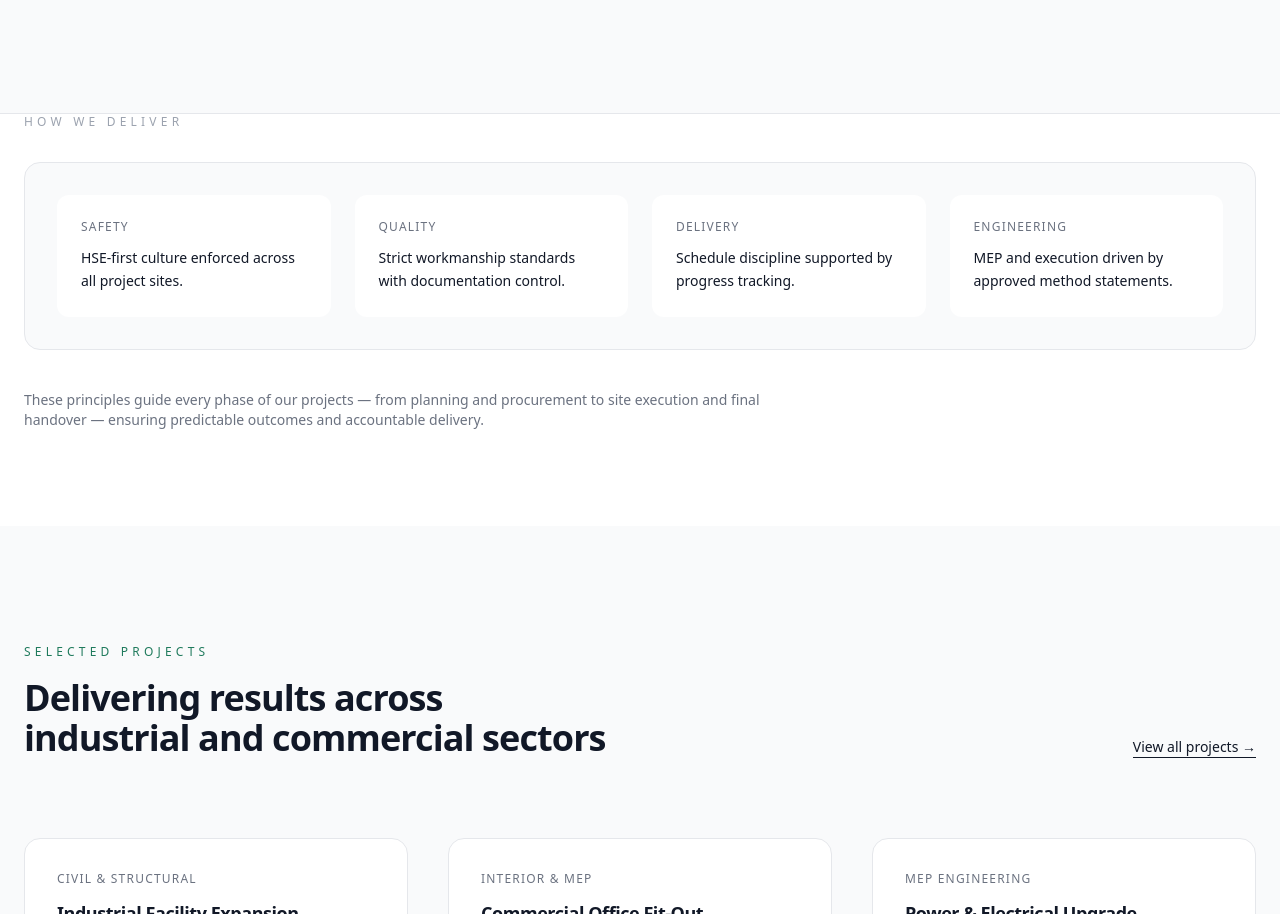
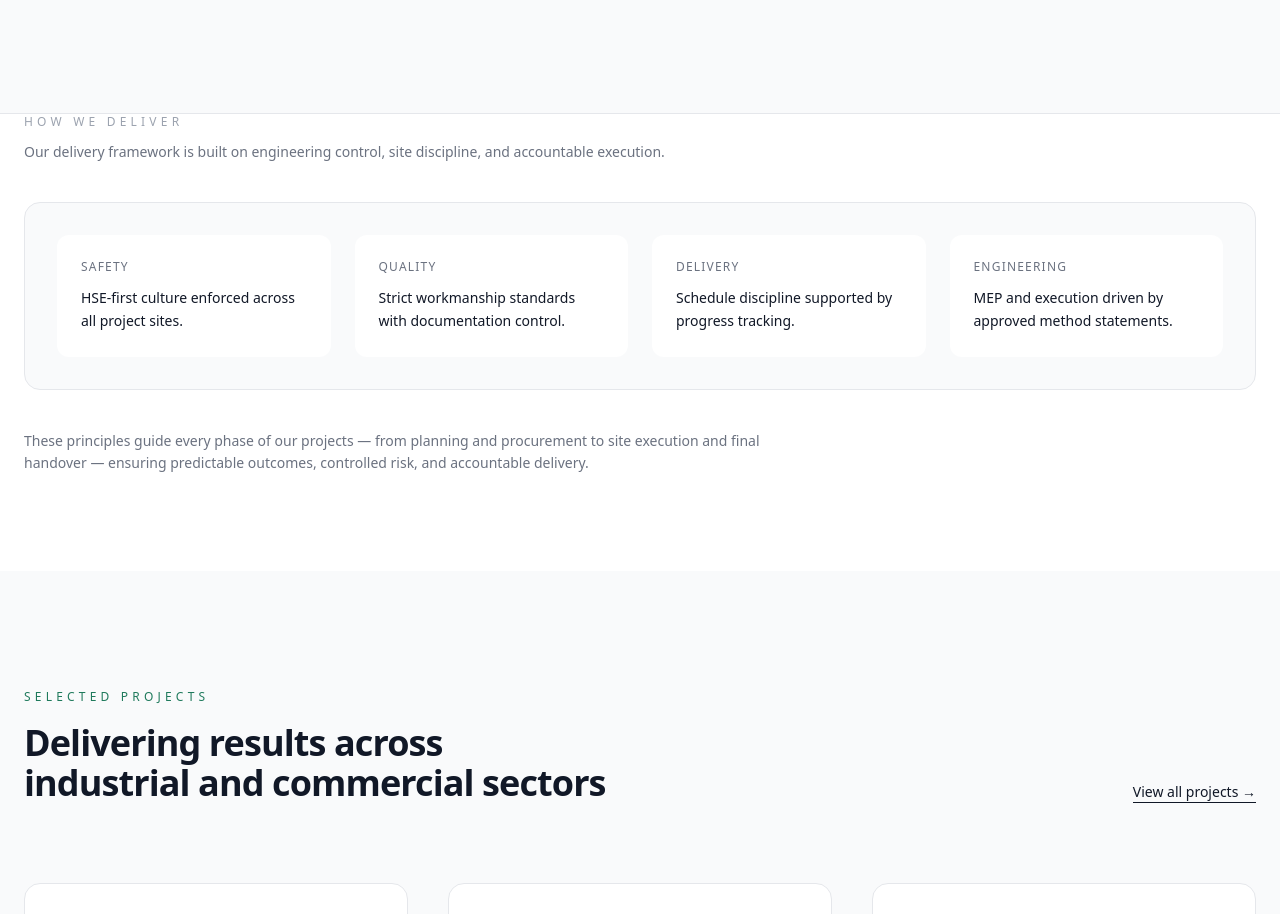
Before and after one commit to herlan-syihabudin/Bhaskara, a Next.js app: page / in a window 1280 px wide. Shown: the part 2888-3802 px from the top of the page. Built offline with nearby package versions, Linux system fonts and the light colour scheme.

Commit message:
Update TrustBar.tsx

```diff
--- a/components/home/TrustBar.tsx
+++ b/components/home/TrustBar.tsx
@@ -21,19 +21,28 @@ export default function TrustBar() {
   return (
     <section className="bg-white">
       <div className="container-bbm pb-24">
-        {/* INTRO (TAMBAHAN, HALUS) */}
-        <div className="max-w-2xl mb-8">
+
+        {/* ================= INTRO ================= */}
+        <div className="max-w-2xl mb-10">
           <p className="text-xs tracking-[0.35em] text-gray-400 uppercase">
             HOW WE DELIVER
           </p>
+
+          {/* Micro context (TAMBAHAN HALUS) */}
+          <p className="mt-3 text-sm text-gray-500">
+            Our delivery framework is built on engineering control,
+            site discipline, and accountable execution.
+          </p>
         </div>
 
+        {/* ================= TRUST GRID ================= */}
         <div className="border border-gray-200 rounded-2xl bg-gray-50 p-6 md:p-8">
           <div className="grid gap-6 sm:grid-cols-2 lg:grid-cols-4">
             {stats.map((s) => (
               <div
                 key={s.k}
-                className="bg-white rounded-xl p-6 transition hover:shadow-sm"
+                className="bg-white rounded-xl p-6
+                           transition hover:shadow-sm hover:-translate-y-0.5"
               >
                 <div className="text-xs tracking-widest text-gray-500 uppercase">
                   {s.k}
@@ -47,14 +56,15 @@ export default function TrustBar() {
           </div>
         </div>
 
-        {/* TRUST ANCHOR (TAMBAHAN) */}
+        {/* ================= TRUST ANCHOR ================= */}
         <div className="mt-10 max-w-3xl">
-          <p className="text-sm text-gray-500">
+          <p className="text-sm text-gray-500 leading-relaxed">
             These principles guide every phase of our projects — from planning
             and procurement to site execution and final handover — ensuring
-            predictable outcomes and accountable delivery.
+            predictable outcomes, controlled risk, and accountable delivery.
           </p>
         </div>
+
       </div>
     </section>
   );
```
